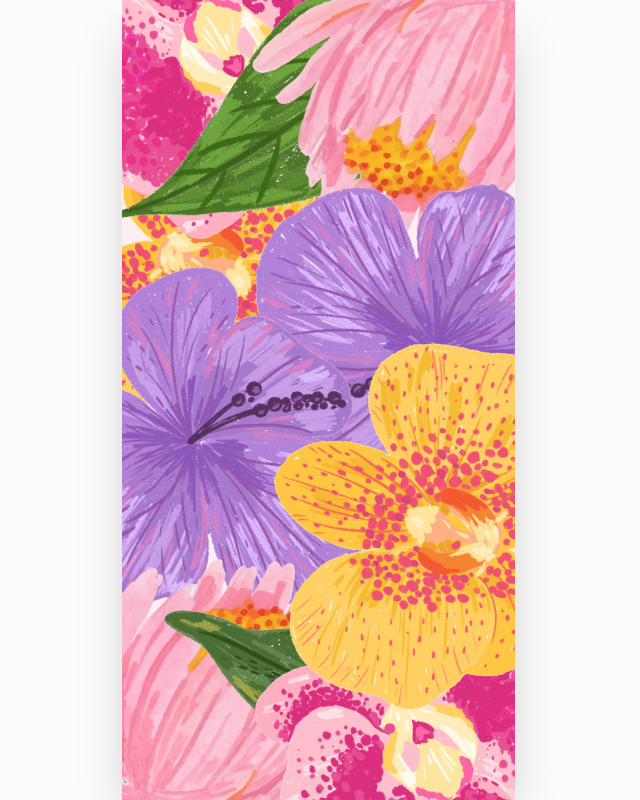
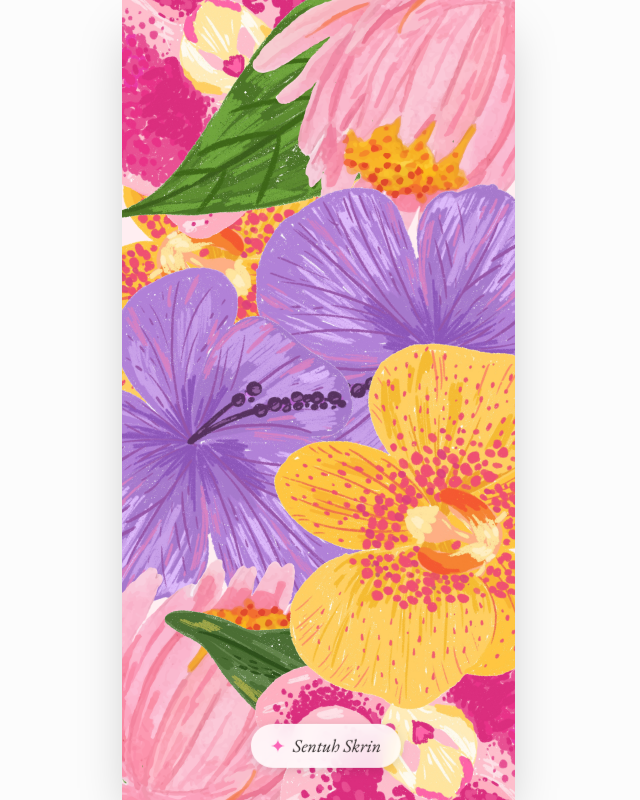
Before and after one commit to qstina/RSVP, a React (Vite) app: page / in a window 1280 px wide. Shown: the whole page, without its empty margins (314-954 px from the left). Built offline with nearby package versions, Linux system fonts and the light colour scheme; a web font is replaced by a local one.

Commit message:
add tap indicator and handle audio playback on invitation open

```diff
--- a/src/home.tsx
+++ b/src/home.tsx
@@ -501,6 +501,23 @@ export const Home = (): JSX.Element => {
     };
   };
 
+    const hasOpenedRef = useRef(false);
+
+  const handleOpen = () => {
+    if (hasOpenedRef.current || isOpened) return; // only ever fires once
+    hasOpenedRef.current = true;
+
+    setIsOpened(true);
+    setIsTransitioning(true);
+    setTimeout(() => setIsTransitioning(false), TRANSITION_MS);
+    window.scrollTo({ top: 0, behavior: "smooth" });
+
+    const audio = document.getElementById("wedding-bg-music") as HTMLAudioElement;
+    if (audio) {
+      audio.play().then(() => setIsPlaying(true)).catch((e) => console.log("Audio autoplay prevented", e));
+    }
+  };
+
   const flowersClipped = isOpened && !isTransitioning;
 
   return (
@@ -512,25 +529,13 @@ export const Home = (): JSX.Element => {
         style={{ height: "100svh" }}
       />
 
-      <main
+        <main
         className="relative shrink-0 overflow-hidden bg-[#ffeef1] shadow-2xl transition-none"
         style={{
           width: `${L.canvasW}px`,
           height: `${isOpened ? L.totalH : L.closedH}px`,
         }}
-        onClick={() => {
-          if (!isOpened) {
-            setIsOpened(true);
-            setIsTransitioning(true);
-            setTimeout(() => setIsTransitioning(false), TRANSITION_MS);
-            window.scrollTo({ top: 0, behavior: 'smooth' });
-
-            const audio = document.getElementById("wedding-bg-music") as HTMLAudioElement;
-            if (audio) {
-              audio.play().then(() => setIsPlaying(true)).catch((e) => console.log("Audio autoplay prevented", e));
-            }
-          }
-        }}
+        onClick={handleOpen}
       >
         <audio
           id="wedding-bg-music"
@@ -856,6 +861,37 @@ export const Home = (): JSX.Element => {
              Direka Oleh:<br />Mizan Qistina binti Noruden
           </ScrollReveal>
         </div>
+
+                {/* ================= TAP INDICATOR (landing only) ================= */}
+        <style>{`
+          @keyframes tap-bounce {
+            0%, 100% { transform: translateY(0); }
+            50%      { transform: translateY(-10px); }
+          }
+          @media (prefers-reduced-motion: reduce) {
+            .tap-bounce { animation: none !important; }
+          }
+        `}</style>
+
+        <div
+          className={`fixed left-1/2 -translate-x-1/2 z-60 transition-opacity duration-700 ease-out ${
+            isOpened ? "opacity-0 pointer-events-none" : "opacity-100"
+          }`}
+          style={{ bottom: "max(2rem, calc(env(safe-area-inset-bottom) + 1.5rem))" }}
+        >
+          <button
+            type="button"
+            disabled={isOpened}
+            aria-label="Sentuh skrin untuk membuka jemputan"
+            className="tap-bounce flex items-center gap-2 rounded-full bg-white/85 px-5 py-2 font-garamond italic font-regular text-lg text-stone-800 shadow-[0_2px_12px_rgba(0,0,0,0.12)] backdrop-blur-sm whitespace-nowrap"
+            style={{ animation: "tap-bounce 1.8s ease-in-out infinite" }}
+          >
+            <svg className="h-3.5 w-3.5 text-pink-400" viewBox="0 0 24 24" fill="currentColor" aria-hidden="true">
+              <path d="M12 0C12 6.62742 17.3726 12 24 12C17.3726 12 12 17.3726 12 24C12 17.3726 6.62742 12 0 12C6.62742 12 12 6.62742 12 0Z" />
+            </svg>
+            Sentuh Skrin
+          </button>
+        </div>
       </main>
 
       {/* ================= NAVBAR ================= */}
```
